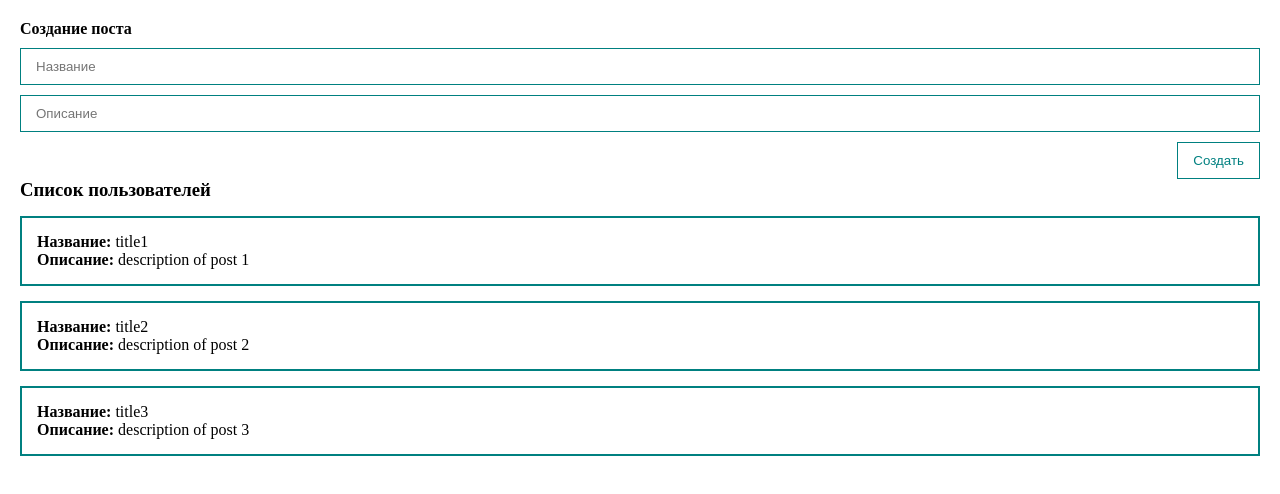
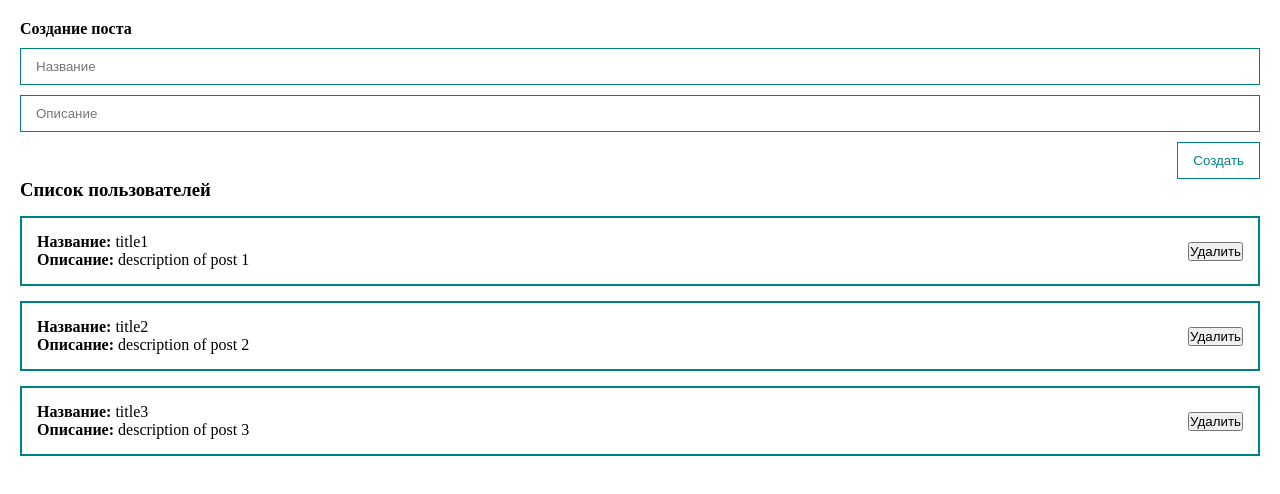
Before and after one commit to MeLonMzfk54/vue3-first, a Vue app: page / in a window 1280 px wide. Shown: the top 494 px of the page. Built offline with nearby package versions, Linux system fonts and the light colour scheme.

Commit message:
UI button component

```diff
--- /dev/null
+++ b/src/components/UI/MyButton.vue
@@ -0,0 +1,22 @@
+<template>
+  <button class="btn">
+    <slot></slot>
+  </button>
+</template>
+
+<script>
+export default {
+
+}
+</script>
+
+<style scoped>
+.btn {
+  cursor: pointer;
+  margin-top: 10px;
+  padding: 10px 15px;
+  background: none;
+  color: teal;
+  border: 1px solid teal;
+}
+</style>
--- a/src/components/posts/PostForm.vue
+++ b/src/components/posts/PostForm.vue
@@ -13,12 +13,20 @@
         placeholder="Описание"
         v-model="post.body"
     >
-    <button class="btn" @click="createPost">Создать</button>
+    <my-button
+        style="align-self: flex-end"
+        class="post__create"
+        @click="createPost"
+    >Создать</my-button>
   </form>
 </template>
 
 <script>
+import MyButton from "@/components/UI/MyButton";
 export default {
+  components: {
+    MyButton
+  },
   data() {
     return {
       post: {
@@ -54,14 +62,4 @@
   padding: 10px 15px;
   margin-top: 10px;
 }
-
-.btn {
-  cursor: pointer;
-  margin-top: 10px;
-  align-self: flex-end;
-  padding: 10px 15px;
-  background: none;
-  color: teal;
-  border: 1px solid teal;
-}
 </style>
--- a/src/components/posts/PostItem.vue
+++ b/src/components/posts/PostItem.vue
@@ -2,8 +2,13 @@
   <div
       class="post"
   >
-    <div><strong>Название:</strong> {{ post.title }}</div>
-    <div><strong>Описание:</strong> {{ post.body ? post.body : 'Нет описания' }}</div>
+    <div>
+      <div><strong>Название:</strong> {{ post.title }}</div>
+      <div><strong>Описание:</strong> {{ post.body ? post.body : 'Нет описания' }}</div>
+    </div>
+    <div class="post__btns">
+      <button>Удалить</button>
+    </div>
   </div>
 </template>
 
@@ -19,5 +24,12 @@
 </script>
 
 <style lang="scss" scoped>
-
+.post {
+  padding: 15px;
+  border: 2px solid teal;
+  margin-top: 15px;
+  display: flex;
+  align-items: center;
+  justify-content: space-between;
+}
 </style>
--- a/src/components/posts/PostList.vue
+++ b/src/components/posts/PostList.vue
@@ -20,9 +20,4 @@
 </script>
 
 <style lang="scss" scoped>
-.post {
-  padding: 15px;
-  border: 2px solid teal;
-  margin-top: 15px;
-}
 </style>
```
